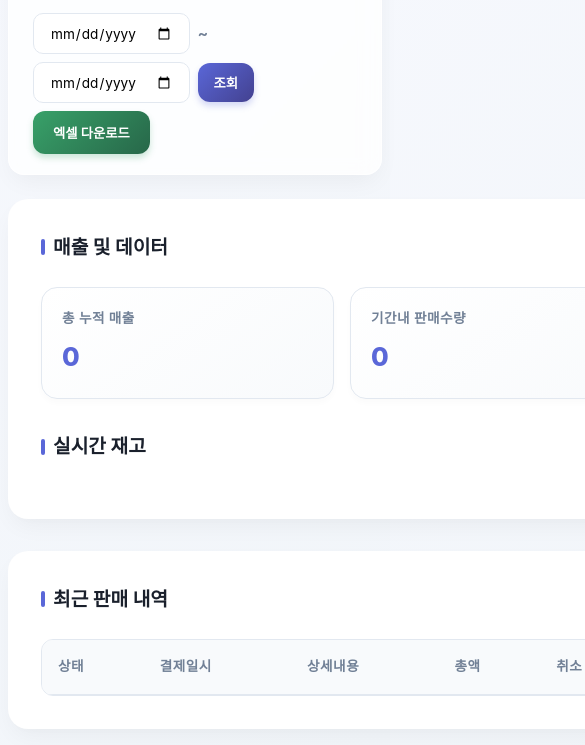
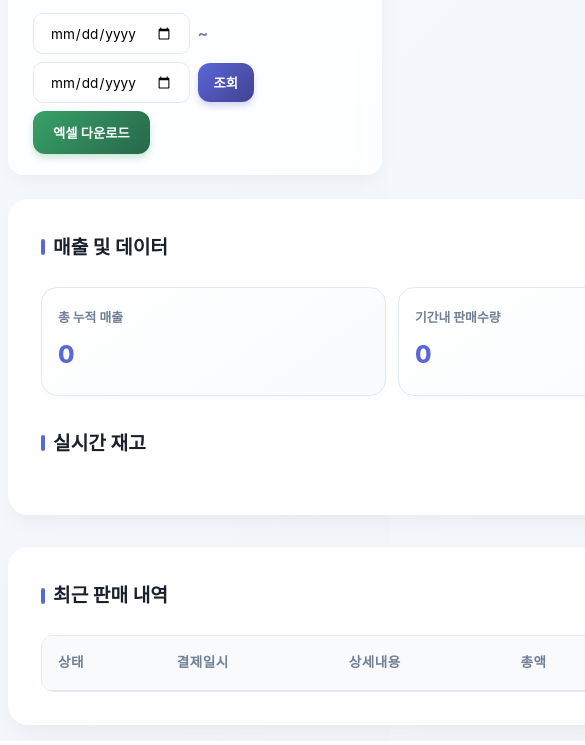
Before and after one commit to YogiboKorea/onOrder, a website: page public/popup_dashboard.html in a window 390 px wide. Shown: the part 114-859 px from the top of the page, 585 px wide, since content can reach past the window. Drawn offline with Linux system fonts and the light colour scheme; no server answers; a web font is replaced by a local one.

Commit message:
Fix desktop dashboard responsive layout

```diff
--- a/public/popup_dashboard.html
+++ b/public/popup_dashboard.html
@@ -46,11 +46,11 @@
         }
 
         @media (max-width: 900px) {
-            .container { max-width: 1200px; margin: 0 auto; display: grid; grid-template-columns: 1fr 1.5fr; gap: 2rem; }
+            .container { max-width: 1400px; margin: 0 auto; display: grid; grid-template-columns: 380px 1fr; gap: 2rem; }
         }
         @media (max-width: 1000px) { .container { grid-template-columns: 1fr; } body { padding: 1rem 0.5rem; } }
 
-        header { max-width: 1200px; margin: 0 auto 1.5rem; display: flex; justify-content: space-between; align-items: center; background: rgba(255,255,255,0.8); backdrop-filter: blur(10px); padding: 1.25rem 1.5rem; border-radius: 16px; box-shadow: var(--shadow); border: 1px solid rgba(255,255,255,0.7); flex-wrap: wrap; gap: 1rem; }
+        header { max-width: 1400px; margin: 0 auto 1.5rem; display: flex; justify-content: space-between; align-items: center; background: rgba(255,255,255,0.8); backdrop-filter: blur(10px); padding: 1.25rem 1.5rem; border-radius: 16px; box-shadow: var(--shadow); border: 1px solid rgba(255,255,255,0.7); flex-wrap: wrap; gap: 1rem; }
         h1 { font-size: 1.4rem; font-weight: 700; color: #1A202C; display: flex; align-items: center; gap: 0.5rem; margin-bottom: 0.25rem; white-space: nowrap; }
         .btn-link { color: var(--text-muted); text-decoration: none; font-weight: 600; font-size: 0.85rem; padding: 0.4rem 0.8rem; border-radius: 99px; transition: 0.2s; background: #EDF2F7; display: inline-block; white-space: nowrap; }
         .btn-link:hover { background: #E2E8F0; color: #2D3748; }
@@ -104,10 +104,10 @@
             border-radius: 4px;
         }
 
-        .stats-grid { display: grid; grid-template-columns: 1fr 1fr; gap: 1rem; margin-bottom: 2rem; }
-        .stat-box { background: linear-gradient(145deg, #ffffff, #f8fafc); padding: 1.25rem; border-radius: 16px; border: 1px solid var(--border); box-shadow: 0 4px 6px rgba(0,0,0,0.02); display: flex; flex-direction: column; justify-content: center; }
-        .stat-box .label { font-size: 0.85rem; color: var(--text-muted); font-weight: 600; text-transform: uppercase; letter-spacing: 0.5px; margin-bottom: 0.5rem; word-break: keep-all; }
-        .stat-box .value { font-size: 1.6rem; font-weight: 800; color: var(--primary); letter-spacing: -0.5px; white-space: nowrap; }
+        .stats-grid { display: grid; grid-template-columns: 1fr 1fr; gap: 0.75rem; margin-bottom: 2rem; }
+        .stat-box { background: linear-gradient(145deg, #ffffff, #f8fafc); padding: 1.25rem 1rem; border-radius: 16px; border: 1px solid var(--border); box-shadow: 0 4px 6px rgba(0,0,0,0.02); display: flex; flex-direction: column; justify-content: center; }
+        .stat-box .label { font-size: 0.8rem; color: var(--text-muted); font-weight: 700; text-transform: uppercase; letter-spacing: 0px; margin-bottom: 0.5rem; word-break: keep-all; }
+        .stat-box .value { font-size: 1.5rem; font-weight: 800; color: var(--primary); letter-spacing: -0.5px; white-space: nowrap; }
 
 
         .inv-list {
@@ -144,12 +144,12 @@
             box-shadow: 0 2px 4px rgba(239, 68, 68, 0.2);
         }
 
-        .table-wrapper { overflow-x: auto; border-radius: 12px; border: 1px solid var(--border); background: white; white-space: nowrap; }
-        table { width: 100%; border-collapse: collapse; font-size: 0.9rem; min-width: 600px; }
+        .table-wrapper { overflow-x: auto; border-radius: 12px; border: 1px solid var(--border); background: white; white-space: nowrap; width: 100%; }
+        table { width: 100%; border-collapse: collapse; font-size: 0.95rem; min-width: 700px; }
         th, td { padding: 1rem; text-align: left; }
         th { background: #F8FAFC; color: var(--text-muted); font-weight: 600; font-size: 0.85rem; text-transform: uppercase; letter-spacing: 0.5px; border-bottom: 1px solid var(--border); }
         td { border-bottom: 1px solid var(--border); vertical-align: middle; }
-        td:nth-child(3) { white-space: normal; min-width: 200px; line-height: 1.4; } /* 상세내용 줄바꿈 허용 */
+        td:nth-child(3) { white-space: normal; line-height: 1.5; }
         tr:last-child td { border-bottom: none; }
 
         .status-sale { color: var(--success); font-weight: 700; background: #D1FAE5; padding: 0.35rem 0.6rem; border-radius: 6px; font-size: 0.75rem; display: inline-block; white-space: nowrap; }
```
